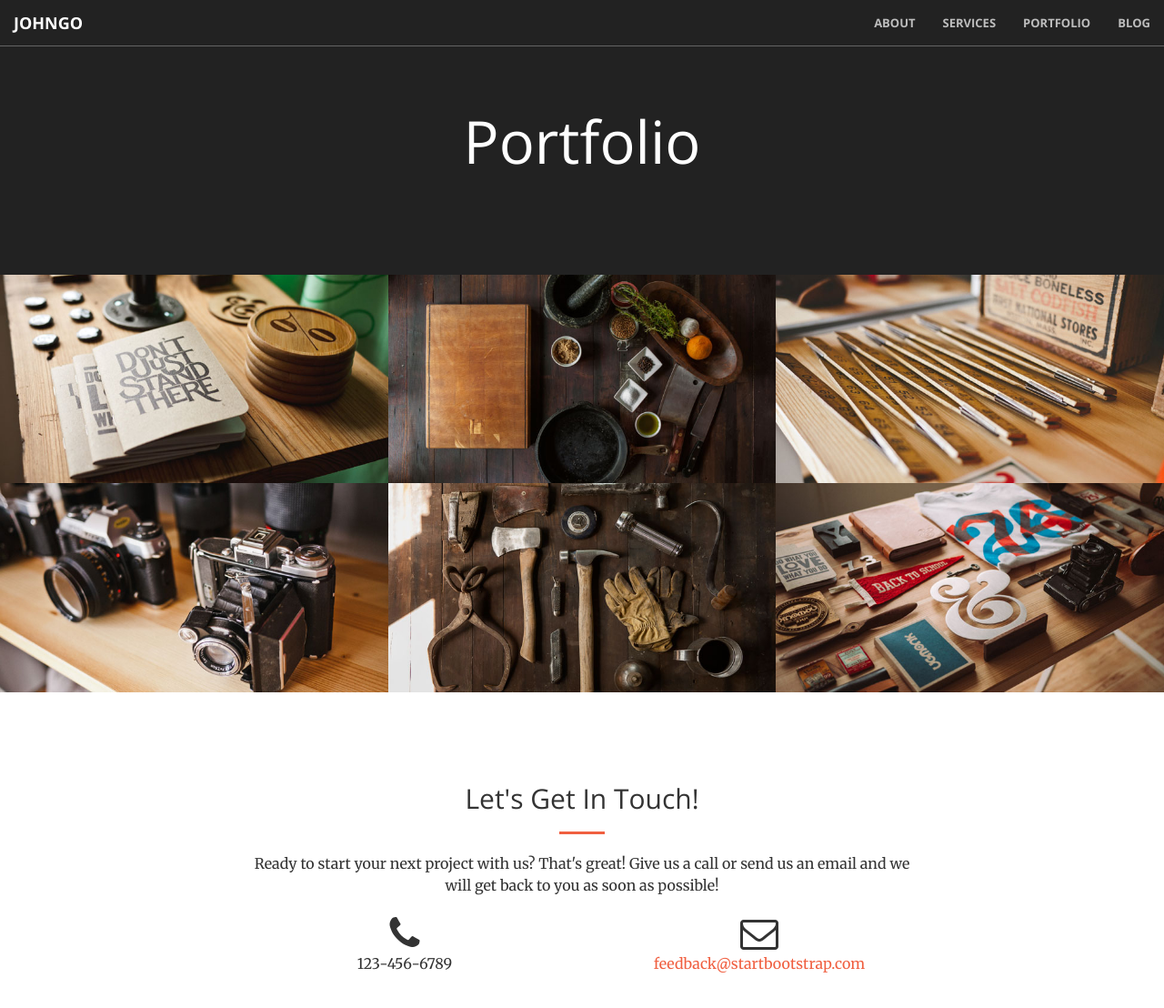
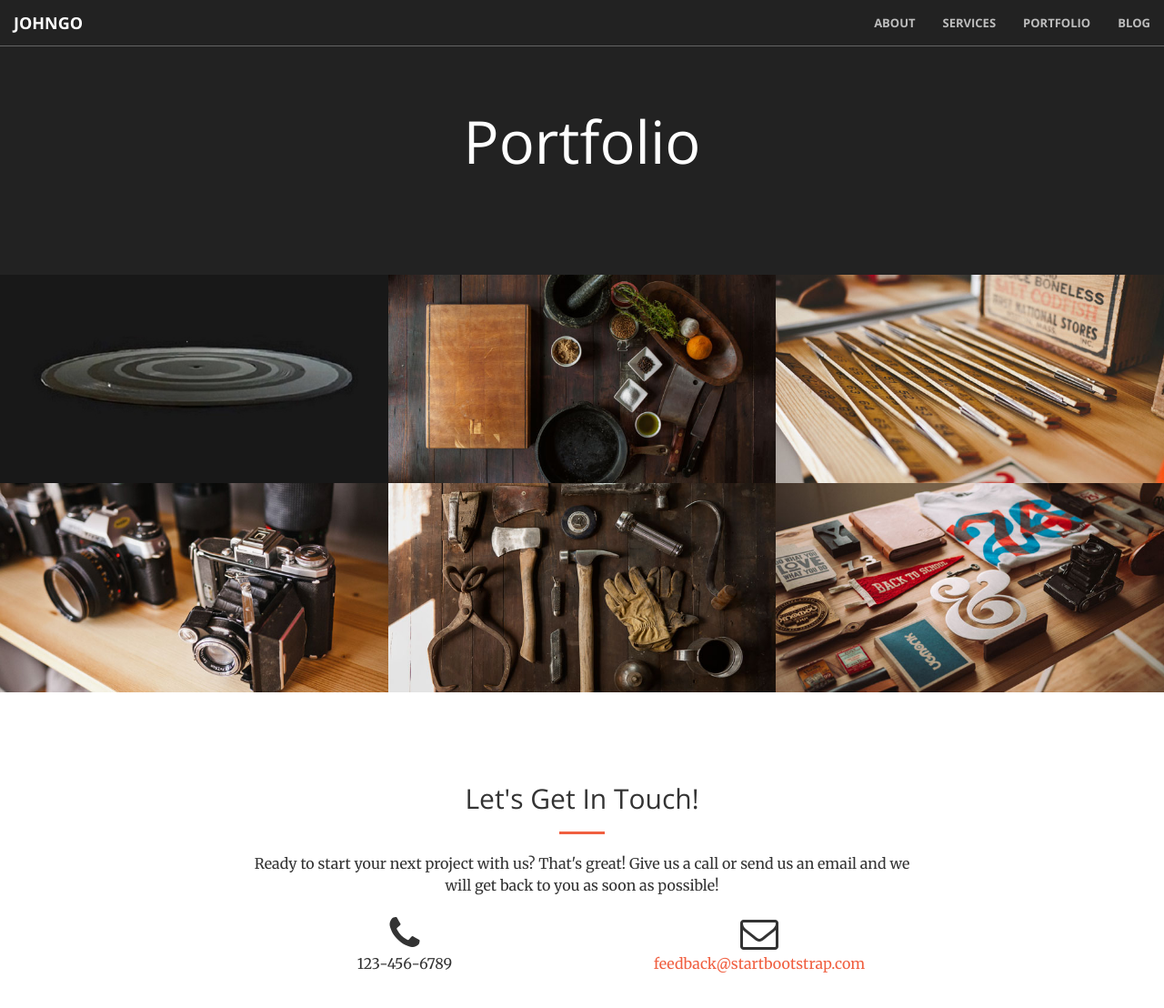
Before and after one commit to Koluskomtu/lafosse, a Jekyll site: the page portfolio.html, which Jekyll copies as it is, in a window 1280 px wide and 1191 px high. Shown: the top 1108 px of the window at 91% size. Built offline with Jekyll 4.4.1, drawn with Linux system fonts in a browser that asks for light colours.

Commit message:
record image

```diff
--- a/portfolio.html
+++ b/portfolio.html
@@ -67,7 +67,7 @@
 
 					<div class="col-lg-4 col-sm-6">
 							<a href="https://blender.org" class="portfolio-box">
-								<img src="img/portfolio/2.jpg" class="img-responsive" alt="">
+								<img src="img/portfolio/record.jpg" class="img-responsive" alt="">
 								<div class="portfolio-box-caption">
 									<div class="portfolio-box-caption-content">
 										<div class="project-category text-faded">
```
